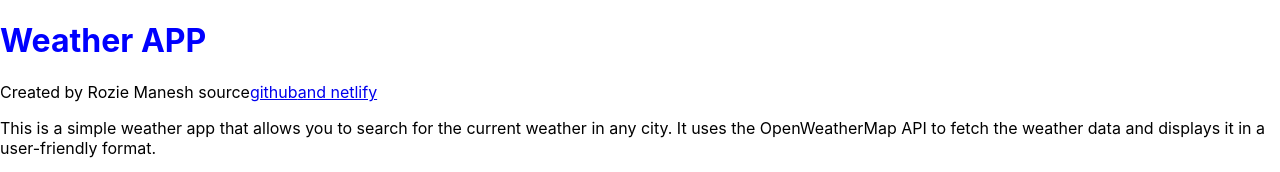
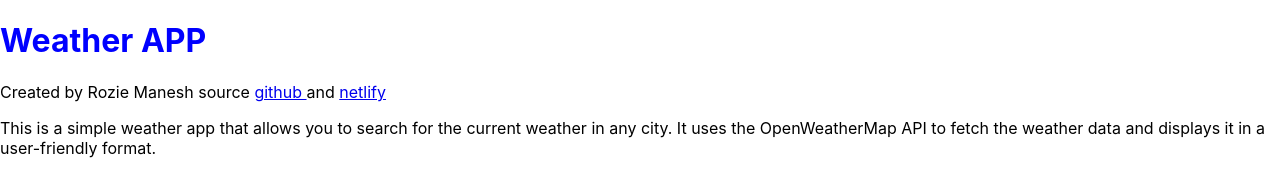
Before and after one commit to rozie321/reactweatherapp, a React (Create React App) app: page / in a window 1280 px wide. Shown: the top 172 px of the page. Built offline with nearby package versions, Linux system fonts and the light colour scheme.

Commit message:
App updated

```diff
--- a/src/App.js
+++ b/src/App.js
@@ -7,12 +7,9 @@ function App() {
       <header className="App-header">
       <h1>Weather APP</h1>
       <footer>
-        <p>Created by Rozie Manesh source
-        <a href="https://github.com/rozie321/reactweatherapp">
-        github</a>
-        <a href="https://reactweatherapp-roselyn.netlify.app/" >
-        and netlify
-        </a>
+        <p>Created by Rozie Manesh source  <a href="https://github.com/rozie321/reactweatherapp"> github </a>
+         and  <a href="https://reactweatherapp-roselyn.netlify.app/" >
+           netlify </a>
         </p>
         </footer>
       <p>
```
